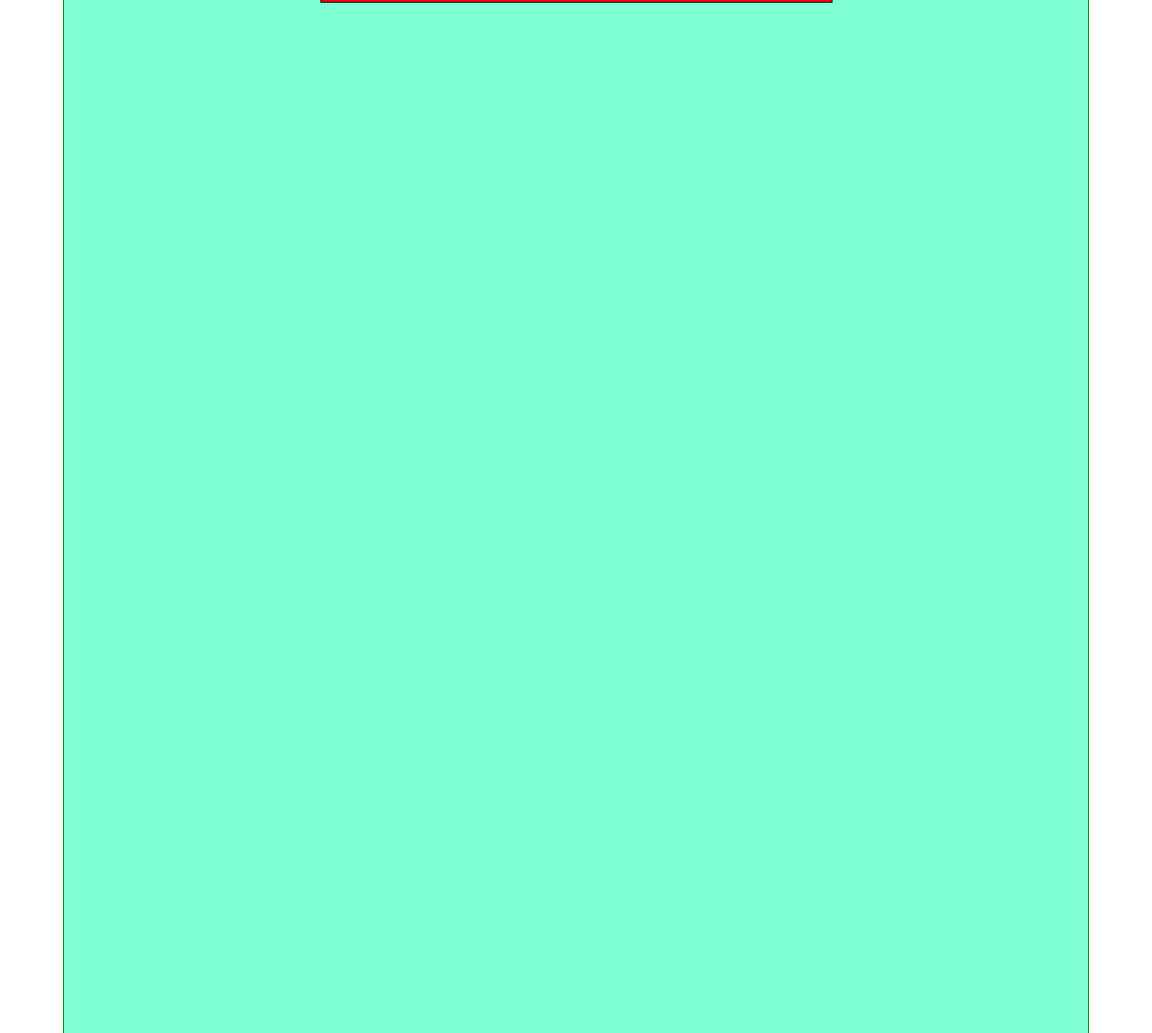
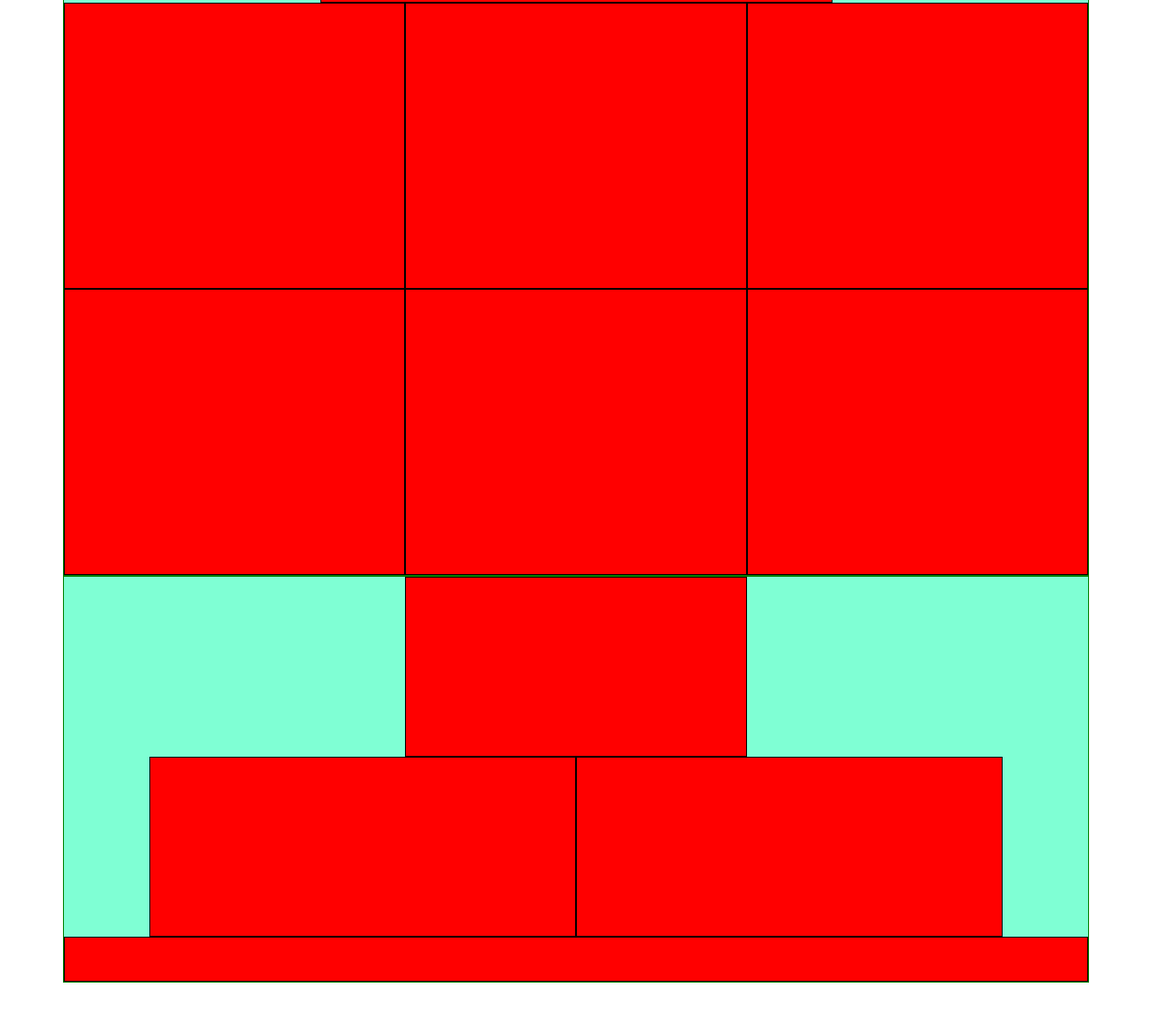
Before and after one commit to meikalaheshla/html-css-bootstrap-freelancer, a plain HTML site: page index.html in a window 1280 px wide. Shown: the part 684-1832 px from the top of the page at 90% size. After the commit the page ends 1776 px from the top, so only its background shows below. Drawn offline with nearby package versions, Linux system fonts and the light colour scheme.

Commit message:
about section

```diff
--- a/css/style.css
+++ b/css/style.css
@@ -47,10 +47,20 @@
 }
 
 /* PORTFOLIO SECTION */
-.title-box {
+.section-title-box {
     height: 200px;
 }
 
 .exemple-img {
     height: 300px;
 }
+
+/* ABOUT SECTION */
+.about-txt-left,
+.about-txt-right {
+    height: 200px;
+}
+
+.about-button-box {
+    height: 50px;
+}
--- a/index.html
+++ b/index.html
@@ -17,9 +17,9 @@
 <body class="debug">
     <header class="">
         <div class="container header-box">
-            <div class="row header-navbar">
+            <div class="row header-navbar ">
                 <div class="col-6 header-left-nav .">
-                    <span class="align-middle titolo">titolo</span>
+                    <span class="titolo">titolo</span>
                 </div>
                 <div class="col-6 header-right-nav ." menu</div>
                 </div>
@@ -40,29 +40,29 @@
                 </div>
             </div>
         </div>
-        <section class="portfolio">
+        <section id="portfolio">
             <div class="container">
                 <div class="row ">
-                    <div class="col-6 offset-3 title-box">
+                    <div class="col-6 offset-3 section-title-box">
 
                     </div>
-                    <div class="">
+                    <div class="col-md-6 col-lg-4">
 
                         <figure class="exemple-img"></figure>
                     </div>
-                    <div class="">
+                    <div class="col-md-6 col-lg-4">
                         <figure class="exemple-img"></figure>
                     </div>
-                    <div class="">
+                    <div class="col-md-6 col-lg-4">
                         <figure class="exemple-img"></figure>
                     </div>
-                    <div class="">
+                    <div class="col-md-6 col-lg-4">
                         <figure class="exemple-img"></figure>
                     </div>
-                    <div class="">
+                    <div class="col-md-6 col-lg-4">
                         <figure class="exemple-img"></figure>
                     </div>
-                    <div class="">
+                    <div class="col-md-6 col-lg-4">
                         <figure class="exemple-img"></figure>
                     </div>
 
@@ -70,7 +70,19 @@
                 </div>
             </div>
         </section>
+        <section id="about">
+            <div class="container">
+                <div class="row">
+                    <div class="col-4 offset-4 section-title-box">
+                    </div>
+                    <div class="col-8 offset-2 col-md-4 offset-md-2 col-lg-5 offset-lg-1 about-txt-left"></div>
+                    <div class="col-8 offset-2 col-md-4 offset-md-0 col-lg-5 about-txt-right"></div>
+                    <div class="col-md-12 about-button-box"></div>
 
+                    <col>
+                </div>
+            </div>
+        </section>
     </main>
 
 </body>
```
